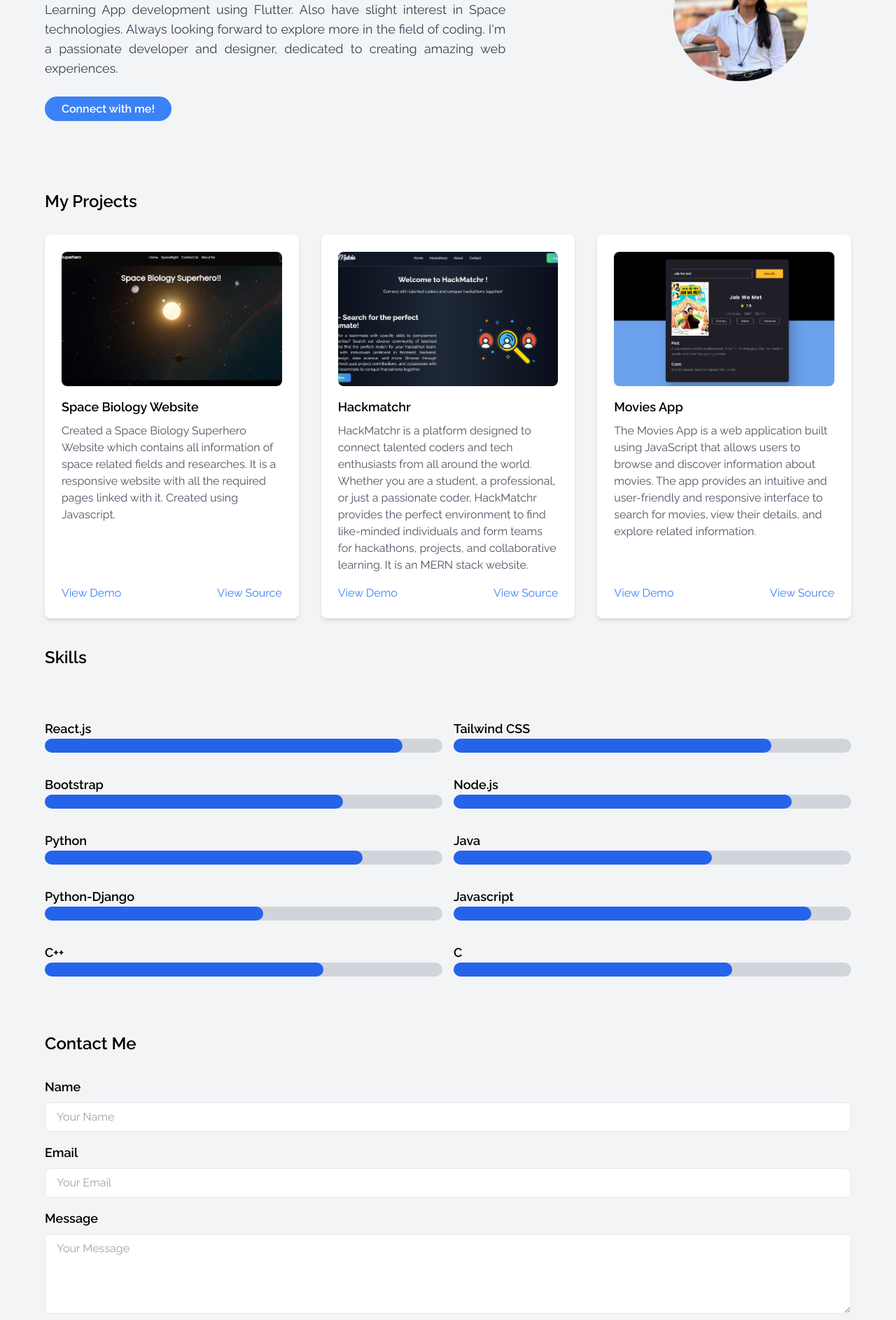
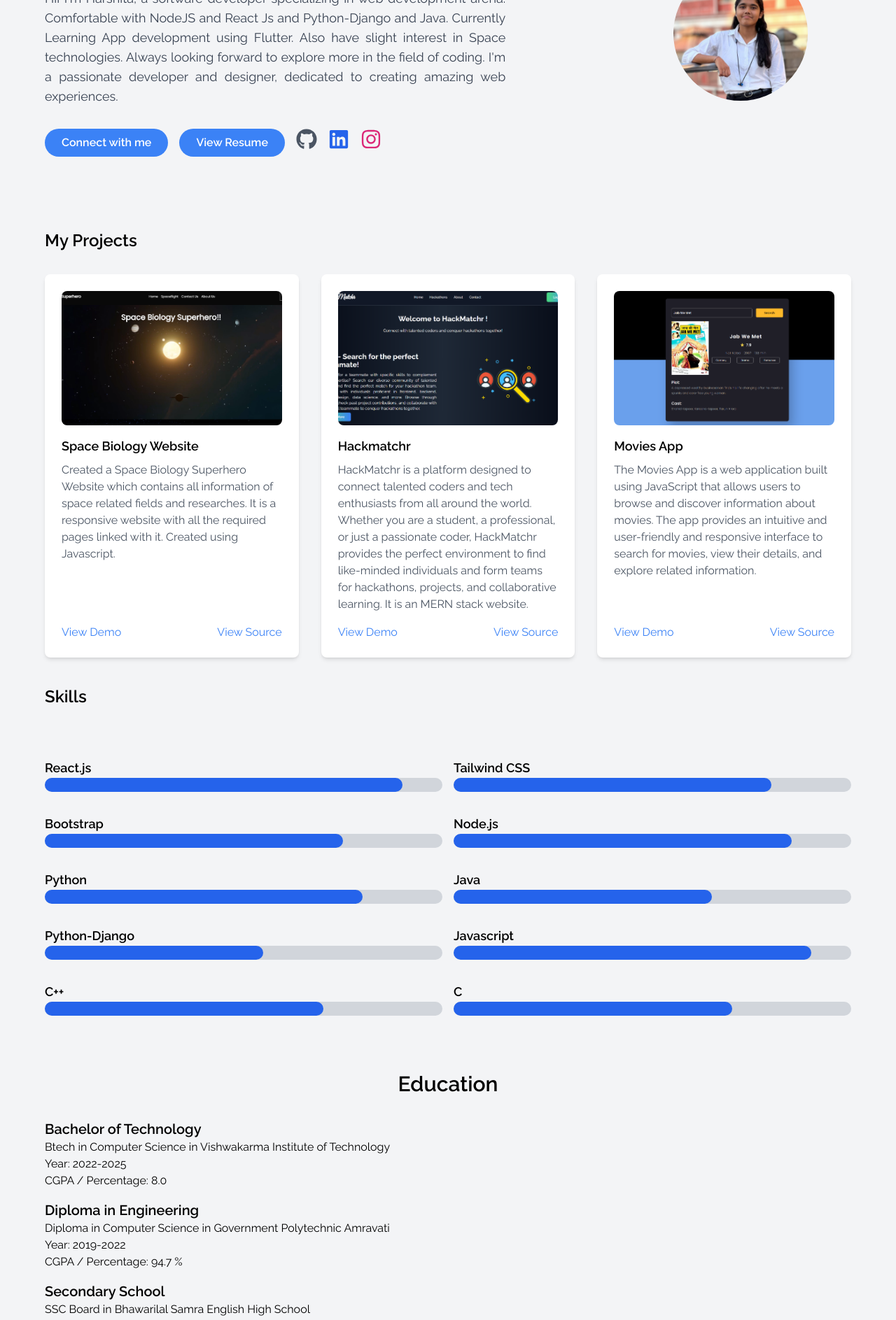
Before and after one commit to harshitachhangani/my-portfolio, a React (Create React App) app: page / in a window 1280 px wide. Shown: the part 220-2107 px from the top of the page at 70% size. Built offline with nearby package versions, Linux system fonts and the light colour scheme.

Commit message:
added typewriter

```diff
--- a/package.json
+++ b/package.json
@@ -3,6 +3,7 @@
   "version": "0.1.0",
   "private": true,
   "dependencies": {
+    "@heroicons/react": "^1.0.6",
     "@testing-library/jest-dom": "^5.16.5",
     "@testing-library/react": "^13.4.0",
     "@testing-library/user-event": "^13.5.0",
@@ -12,6 +13,7 @@
     "react-icons": "^4.10.1",
     "react-scripts": "5.0.1",
     "react-typewriter-effect": "^1.1.0",
+    "typewriter-effect": "^2.20.1",
     "web-vitals": "^2.1.4"
   },
   "scripts": {
--- a/public/index.html
+++ b/public/index.html
@@ -24,7 +24,7 @@
       work correctly both with client-side routing and a non-root public URL.
       Learn how to configure a non-root public URL by running `npm run build`.
     -->
-    <title>React App</title>
+    <title>Harshita Chhangani</title>
   </head>
   <body>
     <noscript>You need to enable JavaScript to run this app.</noscript>
--- a/src/components/Home.jsx
+++ b/src/components/Home.jsx
@@ -1,9 +1,41 @@
-import React, { useState } from 'react';
+import React, { useState , useEffect} from 'react';
 import profilePicture from '../assets/imgs/ProfilePic.png';
 import space from '../assets/imgs/space.png';
 import hackmatchr from '../assets/imgs/hackmatchr.png';
 import movies_app from '../assets/imgs/movies_app.png';
 import { FaSun, FaMoon } from 'react-icons/fa';
+import { FaGithub, FaLinkedin, FaInstagram } from 'react-icons/fa';
+
+import Skills from './Skills';
+
+import Typewriter from "typewriter-effect";
+
+const education = [
+  {
+    school: 'Bachelor of Technology',
+    degree: 'Btech in Computer Science',
+    major: 'Vishwakarma Institute of Technology',
+    graduationYear: '2022-2025',
+    percentage: '8.0',
+  },
+  {
+    school: 'Diploma in Engineering',
+    degree: 'Diploma in Computer Science',
+    major: 'Government Polytechnic Amravati',
+    graduationYear: '2019-2022',
+    percentage: '94.7 %',
+  },
+  {
+    school: 'Secondary School',
+    degree: 'SSC Board',
+    major: 'Bhawarilal Samra English High School',
+    graduationYear: '2013-2019',
+    percentage: '93.2%',
+  },
+  // Add more education entries as needed
+];
+
+
 
 const skills = [
   { name: 'React.js', level: 90 },
@@ -22,28 +54,30 @@ const projects = [
   {
     title: 'Space Biology Website',
     description: 'Created a Space Biology Superhero Website which contains all information of space related fields and researches. It is a responsive website with all the required pages linked with it. Created using Javascript.',
-    demoLink: 'https://project1-demo.com',
-    sourceLink: 'https://github.com/username/project1',
+    demoLink: 'https://harshitachhangani.github.io/spacebiologysuperhero.github.io/',
+    sourceLink: 'https://github.com/harshitachhangani/spacebiologysuperhero.github.io',
     screenshot: space,
   },
   {
     title: 'Hackmatchr',
     description: 'HackMatchr is a platform designed to connect talented coders and tech enthusiasts from all around the world. Whether you are a student, a professional, or just a passionate coder, HackMatchr provides the perfect environment to find like-minded individuals and form teams for hackathons, projects, and collaborative learning. It is an MERN stack website.',
     demoLink: 'https://project2-demo.com',
-    sourceLink: 'https://github.com/username/project2',
+    sourceLink: 'https://github.com/harshitachhangani/hack_matchr',
     screenshot: hackmatchr,
   },
   {
     title: 'Movies App',
     description: 'The Movies App is a web application built using JavaScript that allows users to browse and discover information about movies. The app provides an intuitive and user-friendly and responsive interface to search for movies, view their details, and explore related information.',
-    demoLink: 'https://project3-demo.com',
-    sourceLink: 'https://github.com/username/project3',
+    demoLink: 'https://movies-guide-app.netlify.app/',
+    sourceLink: 'https://github.com/harshitachhangani/MoviesApp',
     screenshot: movies_app,
   },
   // Add more projects as needed
 ];
 
 const Home = () => {
+
+
   const [formData, setFormData] = useState({
     name: '',
     email: '',
@@ -88,6 +122,7 @@ const Home = () => {
             <li><a href="#home" className="font-semibold text-xl hover:text-blue-300">Home</a></li>
             <li><a href="#projects" className="font-semibold text-xl hover:text-blue-300">Projects</a></li>
             <li><a href="#skills" className="font-semibold text-xl hover:text-blue-300">Skills</a></li>
+            <li><a href="#education" className="font-semibold text-xl hover:text-blue-300">Education</a></li>
             <li><a href="#contact" className="font-semibold text-xl hover:text-blue-300">Contact</a></li>
           </ul>
           <button
@@ -102,17 +137,70 @@ const Home = () => {
       {/* Intro */}
       <div id="home" className="max-w-6xl mx-auto flex items-center py-10">
         <div className="w-2/3">
-          <h1 className="text-4xl font-semibold mb-4">Hi I am Harshita, Developer!</h1>
+          <div className="text-4xl font-semibold mb-4">
+      Hi, I am Harshita, <Typewriter
+
+ onInit={(typewriter) => {
+     typewriter
+         .typeString("Developer !")
+         .pauseFor(1000)
+         .deleteAll()
+         .typeString("Freelancer !")
+         .pauseFor(1000)
+         .deleteAll()
+         .typeString("Web Enthusiast !")
+         .start();
+ }}
+/>
+    </div>
           <p className="text-lg text-gray-700 mb-8 text-justify">
             Hii I'm Harshita, a software developer specializing in web development arena. Comfortable with NodeJS and React Js and Python-Django and Java. Currently Learning App development using Flutter. Also have slight interest in Space technologies. Always looking forward to explore more in the field of coding. I'm a passionate developer and designer, dedicated to creating amazing web experiences.
           </p>
-          <a
-            href="#contact"
-            className="bg-blue-500 hover:bg-blue-600 text-white font-semibold py-2 px-6 rounded-full transition duration-300"
-          >
-            Connect with me!
-          </a>
+          <div className="flex space-x-4">
+  <a
+    href="#contact"  // Replace with the appropriate link
+    className="bg-blue-500 hover:bg-blue-600 text-white font-semibold py-2 px-6 rounded-full transition duration-300"
+  >
+    Connect with me
+  </a>
+  <a
+    href="https://drive.google.com/file/d/1Bfc3nb5MYmx3GBYfvDXV6hUUhoAh9rOC/view?usp=sharing"  // Replace with the actual URL of your resume
+    target="_blank"
+    rel="noopener noreferrer"
+    className="bg-blue-500 hover:bg-blue-600 text-white font-semibold py-2 px-6 rounded-full transition duration-300"
+  >
+    View Resume
+  </a>
+  <div className="flex space-x-4">
+    <a
+      href="https://github.com/harshitachhangani"  // Replace with your GitHub profile URL
+      target="_blank"
+      rel="noopener noreferrer"
+      className="text-gray-600 hover:text-gray-800"
+    >
+      <FaGithub className="inline-block text-3xl align-middle" />
+    </a>
+    <a
+      href="https://www.linkedin.com/in/harshita-chhangani-a82732257/"  // Replace with your LinkedIn profile URL
+      target="_blank"
+      rel="noopener noreferrer"
+      className="text-blue-600 hover:text-blue-800"
+    >
+      <FaLinkedin className="inline-block text-3xl align-middle" />
+    </a>
+    <a
+      href="https://www.instagram.com/your-instagram-username"  // Replace with your Instagram profile URL
+      target="_blank"
+      rel="noopener noreferrer"
+      className="text-pink-600 hover:text-pink-800"
+    >
+      <FaInstagram className="inline-block text-3xl align-middle" />
+    </a>
+  </div>
+</div>
+
         </div>
+
         <div className="w-1/2 text-center">
           <div className="mx-auto mb-4">
             <img
@@ -179,6 +267,24 @@ const Home = () => {
           ))}
         </div>
       </div>
+
+      {/* education */}
+
+      <div id="education" className="max-w-6xl mx-auto mt-16">
+        <h2 className="text-3xl font-semibold mb-8 text-center">Education</h2>
+        <ul>
+          {education.map((edu, index) => (
+            <li key={index} className="mb-4">
+              <p className="text-xl font-semibold">{edu.school}</p>
+              <p>{edu.degree} in {edu.major}</p>
+              <p>Year: {edu.graduationYear}</p>
+              <p>CGPA / Percentage: {edu.percentage}</p>
+            </li>
+          ))}
+        </ul>
+      </div>
+
+
 
       {/* Contact */}
       <div id="contact" className="max-w-6xl mx-auto mt-16">
--- /dev/null
+++ b/src/components/Skills.jsx
@@ -0,0 +1,52 @@
+import React, { useEffect } from 'react';
+
+const Skills = ({ skills }) => {
+  useEffect(() => {
+    const progressBars = document.querySelectorAll('.progress');
+
+    progressBars.forEach((progressBar, index) => {
+      const skillLevel = skills[index].level;
+      const radius = progressBar.getAttribute('r');
+      const circumference = 2 * Math.PI * radius;
+      progressBar.style.strokeDasharray = `${circumference} ${circumference}`;
+      progressBar.style.strokeDashoffset = circumference;
+      let count = 0;
+      const interval = setInterval(() => {
+        if (count <= skillLevel) {
+          const offset = ((100 - count) / 100) * circumference;
+          progressBar.style.strokeDashoffset = offset;
+          progressBar.querySelector('.progress-number').textContent = `${count}%`;
+          count++;
+        } else {
+          clearInterval(interval);
+        }
+      }, 20);
+    });
+  }, [skills]);
+
+  return (
+    <section>
+      {skills.map((skill, index) => (
+        <div key={index} className="parent-skill">
+          <svg className="skill" width="200" height="200">
+            <circle
+              className="progress"
+              cx="100"
+              cy="100"
+              r="90"
+              strokeWidth="10"
+              fill="transparent"
+              data-progress={skill.level}
+            ></circle>
+            <text x="50%" y="50%" className="progress-number" dominantBaseline="middle" textAnchor="middle">
+              0%
+            </text>
+          </svg>
+          <span className="title">{skill.name}</span>
+        </div>
+      ))}
+    </section>
+  );
+};
+
+export default Skills;
```
Also changed, not shown: 1 other file (tests, documents, lock files or other folders).
